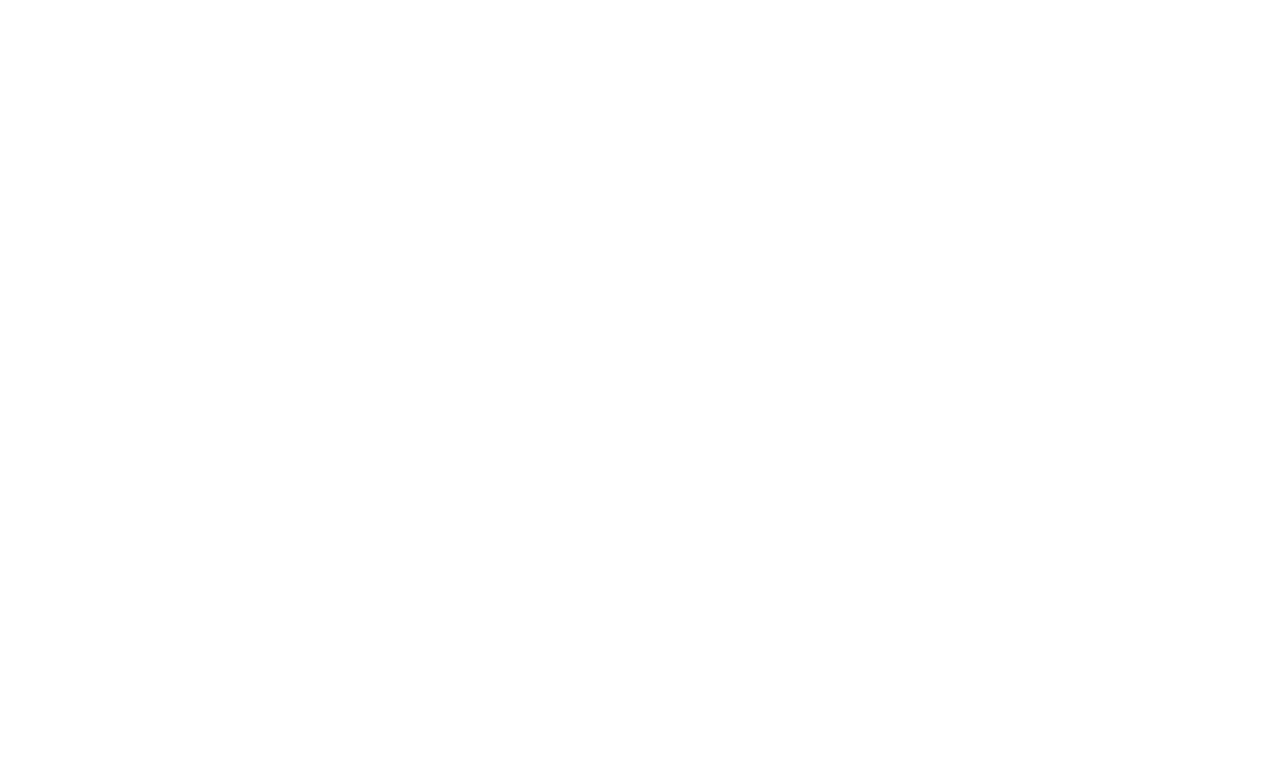
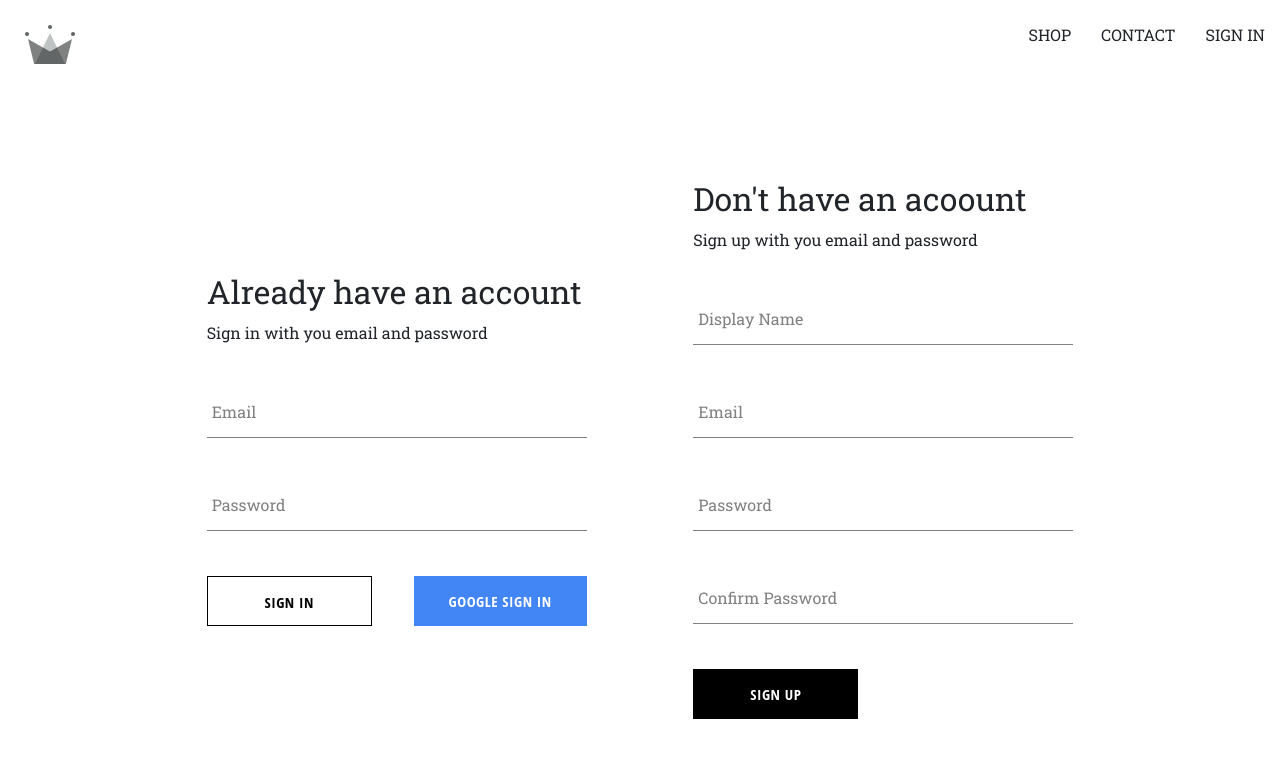
Before and after one commit to nsoydan/crwm-clothing, a React (Create React App) app: page /auth in a window 1280 px wide. Before the commit this address had no page. Shown: the top 758 px of the page. Built offline with nearby package versions, Linux system fonts and the light colour scheme; a web font is replaced by a local one.

Commit message:
authentication page is completed

```diff
--- a/src/App.js
+++ b/src/App.js
@@ -1,8 +1,8 @@
 
 import Home from "./routes/home/home.component";
 import {Routes,Route} from 'react-router-dom';
-import SignIn from "./routes/sign-in/sign-in.component";
 import Navigation from "./routes/navigation/navigation.component";
+import Authentication from "./routes/authentication/authentication.component";
 
 const Shop=()=>{
 
@@ -22,7 +22,7 @@
       <Route path='/' element={<Navigation/>} >
         <Route index element={<Home/>} />
         <Route path='shop' element={<Shop/>} />
-        <Route path='sign-in' element={<SignIn/>} />
+        <Route path='auth' element={<Authentication/>} />
       </Route>
     </Routes>
   );
--- /dev/null
+++ b/src/components/custom-button/custom-button.component.jsx
@@ -0,0 +1,19 @@
+import "./custom-button.styles.scss";
+
+const BUTTON_TYPE_CLASSES = {
+  google: "google-sign-in",
+  inverted: "inverted",
+};
+
+const CustomButton = ({ children, buttonType, ...otherProps }) => {
+  return (
+    <button
+      className={`button-container ${BUTTON_TYPE_CLASSES[buttonType]}`}
+      {...otherProps}
+    >
+      {children}
+    </button>
+  );
+};
+
+export default CustomButton;
--- /dev/null
+++ b/src/components/custom-button/custom-button.styles.scss
@@ -0,0 +1,46 @@
+.button-container {
+    min-width: 165px;
+    width: auto;
+    height: 50px;
+    letter-spacing: 0.5px;
+    line-height: 50px;
+    padding: 0 35px 0 35px;
+    font-size: 15px;
+    background-color: black;
+    color: white;
+    text-transform: uppercase;
+    font-family: 'Open Sans Condensed';
+    font-weight: bolder;
+    border: none;
+    cursor: pointer;
+    display: flex;
+    justify-content: center;
+
+    &:hover {
+      background-color: white;
+      color: black;
+      border: 1px solid black;
+    }
+
+    &.google-sign-in {
+      background-color: #4285f4;
+      color: white;
+
+      &:hover {
+        background-color: #357ae8;
+        border: none;
+      }
+    }
+
+    &.inverted {
+      background-color: white;
+      color: black;
+      border: 1px solid black;
+
+      &:hover {
+        background-color: black;
+        color: white;
+        border: none;
+      }
+    }
+  }
--- /dev/null
+++ b/src/components/sign-in-form/sign-in-form.component.jsx
@@ -0,0 +1,97 @@
+import { useState } from "react";
+import {
+  signInWithGooglePopup,
+  createUserDocumentFromAuth,
+  signInUserWithEmailAndPassword,
+} from "../../utils/firebase.utils";
+import CustomButton from "../custom-button/custom-button.component";
+import FormInput from "../form-input/form-input.component";
+import "./sign-in-form.styles.scss";
+
+const defaultFormFields = {
+  displayName: "",
+  email: "",
+  password: "",
+  confirmPassword: "",
+};
+
+const SignInForm = () => {
+  const [formFields, setFormFields] = useState(defaultFormFields);
+  const { email, password } = formFields;
+  console.log(formFields);
+
+  const resetFormFields = () => {
+    setFormFields(defaultFormFields);
+  };
+
+  const signInWithGoogle = async () => {
+    const { user } = await signInWithGooglePopup();
+    console.log(user);
+
+    await createUserDocumentFromAuth(user);
+  };
+
+  const handleSubmit = async (event) => {
+    event.preventDefault();
+
+    try {
+      const response = await signInUserWithEmailAndPassword(email, password);
+      console.log(response);
+
+      resetFormFields();
+    } catch (error) {
+      switch (error.code) {
+        case "auth/user-not-found":
+          alert("Incorrect password !!!");
+          break;
+
+        case "auth/wrong-password":
+          alert("User not found!!!");
+          break;
+        default:
+          console.log(error);
+      }
+    }
+  };
+
+  const handleChange = (event) => {
+    const { name, value } = event.target;
+    setFormFields({ ...formFields, [name]: value });
+  };
+
+  return (
+    <div className="sign-in-container">
+      <h2>Already have an account</h2>
+      <span>Sign in with you email and password</span>
+      <form onSubmit={handleSubmit}>
+        <FormInput
+          label="Email"
+          type="email"
+          name="email"
+          value={email}
+          onChange={handleChange}
+          required
+        />
+
+        <FormInput
+          label="Password"
+          type="password"
+          name="password"
+          value={password}
+          onChange={handleChange}
+          required
+        />
+        <div className="buttons-container">
+          <CustomButton buttonType="inverted" type="submit">
+            Sign in
+          </CustomButton>
+          <CustomButton buttonType="google" type="button" onClick={signInWithGoogle}>
+            Google Sign in
+          </CustomButton>
+        </div>
+      </form>
+    </div>
+  );
+};
+
+export default SignInForm;
--- /dev/null
+++ b/src/components/sign-in-form/sign-in-form.styles.scss
@@ -0,0 +1,14 @@
+.sign-in-container {
+    display: flex;
+    flex-direction: column;
+    width: 380px;
+
+    h2 {
+        margin: 10px 0;
+
+    }
+    .buttons-container {
+        display: flex;
+        justify-content: space-between;
+    }
+}
--- /dev/null
+++ b/src/components/sign-up-form/sign-up-form.styles.scss
@@ -0,0 +1,10 @@
+.sign-up-container{
+    display:flex;
+    flex-direction: column;
+    width:380px;
+
+    h2{
+        margin:10px 0;
+
+    }
+}
--- a/src/components/sign-up-form/sign-up.component.jsx
+++ b/src/components/sign-up-form/sign-up.component.jsx
@@ -1,6 +1,10 @@
 import {useState} from "react";
 import { createAuthUser, createUserDocumentFromAuth } from "../../utils/firebase.utils";
+import CustomButton from "../custom-button/custom-button.component";
 import FormInput from "../form-input/form-input.component";
+import './sign-up-form.styles.scss';
+
+
 
 const defaultFormFields = {
     displayName: '',
@@ -44,7 +48,9 @@
     }
 
     return (
-      <div>
+      <div className="sign-up-container">
+        <h2>Don't have an acoount</h2>
+        <span>Sign up with you email and password</span>
         <form onSubmit={handleSubmit}>
 
           <FormInput
@@ -81,7 +87,7 @@
             onChange={handleChange}
             required
           />
-          <button type="submit">Sign up</button>
+          <CustomButton type="submit">Sign up</CustomButton>
         </form>
       </div>
     );
--- /dev/null
+++ b/src/routes/authentication/authentication.component.jsx
@@ -0,0 +1,13 @@
+import SignUpForm from "../../components/sign-up-form/sign-up.component";
+import "./authentication.styles.scss";
+import SignInForm from "../../components/sign-in-form/sign-in-form.component";
+
+const Authentication = () => {
+  return (
+    <div className="form-container">
+      <SignInForm />
+      <SignUpForm />
+    </div>
+  );
+};
+export default Authentication;
--- /dev/null
+++ b/src/routes/authentication/authentication.styles.scss
@@ -0,0 +1,7 @@
+.form-container{
+    padding: auto;
+    margin: 100px;
+    display: flex;
+    justify-content: space-evenly;
+    align-items: center;
+}
--- a/src/routes/navigation/navigation.component.jsx
+++ b/src/routes/navigation/navigation.component.jsx
@@ -17,7 +17,7 @@
                 <Link className="nav-link" to='/shop'>
                     CONTACT
                 </Link>
-                <Link className="nav-link" to='/sign-in'>
+                <Link className="nav-link" to='/auth'>
                     SIGN IN
                 </Link>
 
--- a/src/routes/sign-in/sign-in.component.jsx
+++ /dev/null
@@ -1,25 +0,0 @@
-import SignUpForm from '../../components/sign-up-form/sign-up.component';
-import {signInWithGooglePopup,createUserDocumentFromAuth} from '../../utils/firebase.utils'
-
-const SignIn=()=>{
-
-    const logGoogleUser=async ()=>{
-        const {user}=await signInWithGooglePopup();
-        console.log(user);
-
-        const userDocRef = await createUserDocumentFromAuth(user);
-        console.log(userDocRef);
-    };
-
-    return(
-        <div>
-            <h1>
-                Sign in page
-            </h1>
-            <button onClick={logGoogleUser}> Sign in with Google
-            </button>
-            <SignUpForm/>
-       </div>
-    )
-}
-export default SignIn
--- a/src/utils/firebase.utils.js
+++ b/src/utils/firebase.utils.js
@@ -7,7 +7,8 @@
   signInWithRedirect,
   SignInWithPopup,
   GoogleAuthProvider,
-  signInWithPopup
+  signInWithPopup,
+  signInWithEmailAndPassword
 } from 'firebase/auth';
 import { getFirestore, doc, getDoc, setDoc } from 'firebase/firestore';
 // TODO: Add SDKs for Firebase products that you want to use
@@ -70,3 +71,11 @@
   return await createUserWithEmailAndPassword(auth,email,password)
 
 }
+
+
+export const signInUserWithEmailAndPassword=async (email,password)=>{
+  if (!email || !password) return;
+
+  return await signInWithEmailAndPassword(auth,email,password)
+
+}
```
